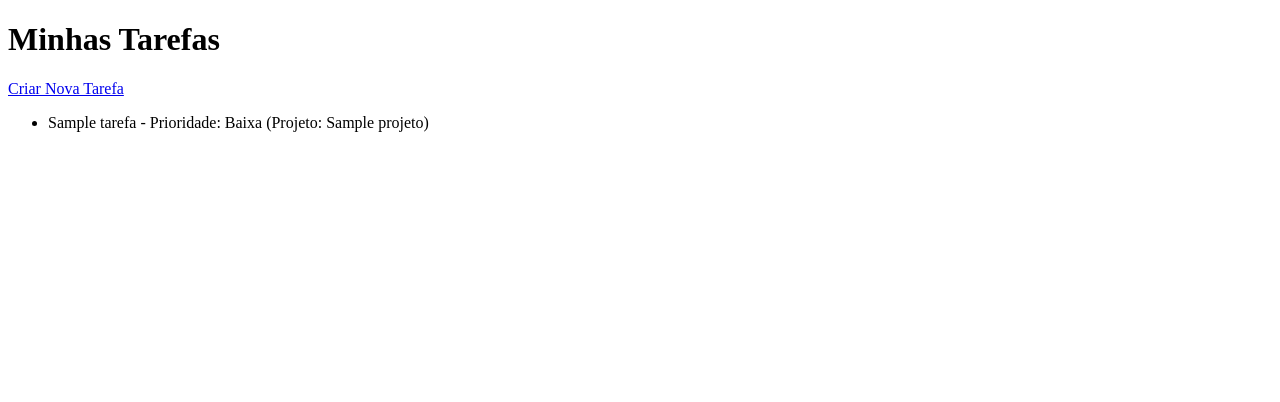
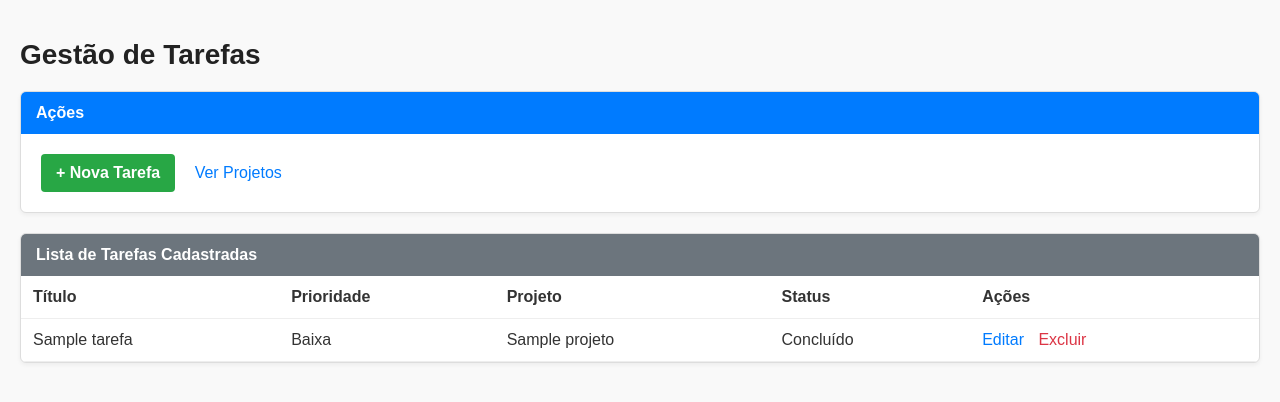
Before and after one commit to i-maia/AtividadeSprintRelampago, a Django app: page /tarefas/ in a window 1280 px wide. Shown: the top 402 px of the page. Run offline with Django 5.2, Linux system fonts and the light colour scheme; tables that the repository leaves empty hold one stand-in row (values such as "Sample post").

Commit message:
feat: adiciona estilo CSS e corrige templates de tarefas

```diff
--- /dev/null
+++ b/core/static/core/style.css
@@ -0,0 +1,97 @@
+body {
+    font-family: Arial, sans-serif;
+    background-color: #f9f9f9;
+    color: #333;
+    margin: 0;
+    padding: 20px;
+}
+
+h1 {
+    font-size: 28px;
+    color: #222;
+    margin-bottom: 20px;
+}
+
+.card {
+    background: #fff;
+    border: 1px solid #ddd;
+    border-radius: 6px;
+    margin-bottom: 20px;
+    overflow: hidden;
+    box-shadow: 0 2px 4px rgba(0,0,0,0.05);
+}
+
+.card-header-blue {
+    background-color: #007bff;
+    color: white;
+    padding: 12px 15px;
+    font-weight: bold;
+    font-size: 16px;
+}
+
+.card-header-gray {
+    background-color: #6c757d;
+    color: white;
+    padding: 12px 15px;
+    font-weight: bold;
+    font-size: 16px;
+}
+
+.card-body {
+    padding: 20px;
+}
+
+label {
+    display: block;
+    margin-bottom: 5px;
+    font-weight: bold;
+    color: #444;
+}
+
+input[type="text"],
+select,
+textarea {
+    width: 100%;
+    padding: 8px 12px;
+    border: 1px solid #ccc;
+    border-radius: 4px;
+    margin-bottom: 15px;
+    box-sizing: border-box;
+}
+
+.btn-green {
+    background-color: #28a745;
+    color: white;
+    padding: 10px 15px;
+    border: none;
+    border-radius: 4px;
+    cursor: pointer;
+    font-weight: bold;
+    text-decoration: none;
+    display: inline-block;
+}
+
+.btn-green:hover {
+    background-color: #218838;
+}
+
+table {
+    width: 100%;
+    border-collapse: collapse;
+}
+
+th, td {
+    padding: 12px;
+    text-align: left;
+    border-bottom: 1px solid #eee;
+}
+
+.actions a {
+    margin-right: 10px;
+    color: #007bff;
+    text-decoration: none;
+}
+
+.actions a:hover {
+    text-decoration: underline;
+}
--- a/core/templates/core/lista_tarefas.html
+++ b/core/templates/core/lista_tarefas.html
@@ -1,19 +1,57 @@
+{% load static %}
 <!DOCTYPE html>
 <html lang="pt">
 <head>
     <meta charset="UTF-8">
-    <title>Lista de Tarefas</title>
+    <title>Gestão de Tarefas</title>
+    <link rel="stylesheet" href="{% static 'core/style.css' %}">
 </head>
 <body>
-    <h1>Minhas Tarefas</h1>
-    <a href="{% url 'criar_tarefa' %}">Criar Nova Tarefa</a>
+    <h1>Gestão de Tarefas</h1>
 
-    <ul>
-        {% for tarefa in tarefas %}
-            <li>{{ tarefa.titulo }} - Prioridade: {{ tarefa.prioridade }} (Projeto: {{ tarefa.projeto.nome }})</li>
-        {% empty %}
-            <li>Ainda não existem tarefas cadastradas.</li>
-        {% endfor %}
-    </ul>
+    <!-- Secção de Ação / Atalho -->
+    <div class="card">
+        <div class="card-header-blue">Ações</div>
+        <div class="card-body">
+            <a href="{% url 'criar_tarefa' %}" class="btn-green">+ Nova Tarefa</a>
+            <a href="/projetos/" style="margin-left: 15px; color: #007bff; text-decoration: none;">Ver Projetos</a>
+        </div>
+    </div>
+
+    <!-- Lista de Tarefas Cadastradas -->
+    <div class="card">
+        <div class="card-header-gray">Lista de Tarefas Cadastradas</div>
+        <div class="card-body" style="padding: 0;">
+            {% if tarefas %}
+                <table>
+                    <thead>
+                        <tr>
+                            <th>Título</th>
+                            <th>Prioridade</th>
+                            <th>Projeto</th>
+                            <th>Status</th>
+                            <th>Ações</th>
+                        </tr>
+                    </thead>
+                    <tbody>
+                        {% for tarefa in tarefas %}
+                            <tr>
+                                <td>{{ tarefa.titulo }}</td>
+                                <td>{{ tarefa.prioridade }}</td>
+                                <td>{{ tarefa.projeto.nome }}</td>
+                                <td>{% if tarefa.concluido %}Concluído{% else %}Pendente{% endif %}</td>
+                                <td class="actions">
+                                    <a href="{% url 'editar_tarefa' tarefa.id %}">Editar</a>
+                                    <a href="{% url 'excluir_tarefa' tarefa.id %}" style="color: #dc3545;">Excluir</a>
+                                </td>
+                            </tr>
+                        {% endfor %}
+                    </tbody>
+                </table>
+            {% else %}
+                <p style="padding: 20px; margin: 0; color: #666;">Nenhuma tarefa cadastrada.</p>
+            {% endif %}
+        </div>
+    </div>
 </body>
 </html>
```
Also changed, not shown: core/templates/core/form_tarefa.html (+17 -9 lines).
